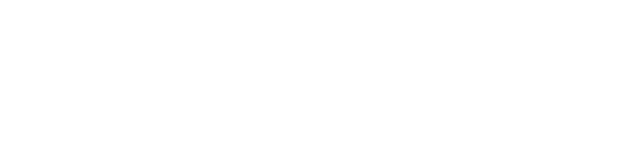
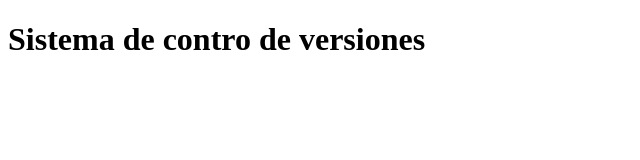
Before and after one commit to JeffreyAndrew/ClasesGit, a plain HTML site: page index.html in a window 1280 px wide. Shown: the whole page, without its empty margins (0-640 px from the left). Drawn offline with Linux system fonts and the light colour scheme.

Commit message:
titulo - revisar

```diff
--- a/index.html
+++ b/index.html
@@ -7,6 +7,6 @@
     <title>Document</title>
 </head>
 <body>
-
+    <h1>Sistema de contro de versiones</h1>
 </body>
 </html>
```
